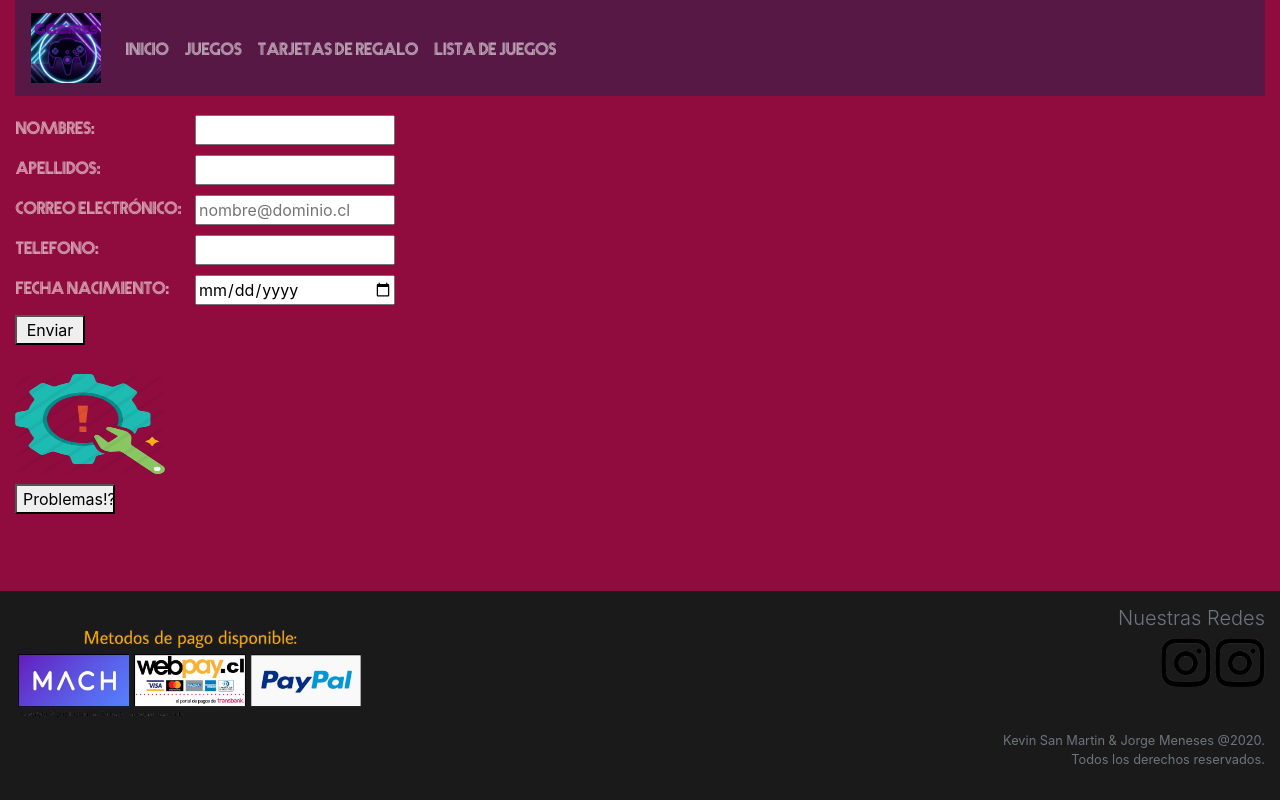
After one commit to JorgeMenesesNain/Fase2MenesesSanMartin007, a Django app: page /Aplicacion/formulario/ in a window 1280 px wide. The commit adds this page. Run offline with Django 3.2, Linux system fonts and the light colour scheme; some libraries are stand-ins or nearby versions.

Commit message:
GGames: Entrega Fase 2

```diff
--- a/GGames/Aplicacion/static/css/estilos_inicio.css
+++ b/GGames/Aplicacion/static/css/estilos_inicio.css
@@ -134,3 +134,63 @@ footer {
 #con{
     margin-bottom: 10px;
 }
+/*Formularios*/
+input {
+    float: left;
+    width: 200px;
+    margin-bottom: 10px;
+}
+
+label {
+    font-family: Prisma;
+    color: #ffffff;
+    clear: both;
+    float: left;
+    width: 180px;
+}
+
+button {
+    clear: both;
+    float: left;
+    width: 70px;
+}
+
+.error-control {
+    border: 1px solid rgb(255, 255, 0);
+}
+
+label.error {
+    color: rgb(200, 255, 0);
+    width: 300px;
+    font-size: 0.8em;
+    margin-top: -5px;
+    margin-bottom: 10px;
+}
+#forma{
+    width: auto;
+}
+#osito{
+    position:relative;
+    margin-top: 10px;
+    margin-bottom: 70px;
+    margin-left: 15px;
+}
+#osito img{
+    width: 150px;
+    height: 100px;
+}
+
+#proble {
+    margin-top: 120px;
+    margin-bottom: 10px;
+    margin-left: -150px;
+    color:#ffffff;
+}
+
+#proble p{
+    display: none;
+}
+
+#prob{
+    width: 100px;
+}
--- a/GGames/Aplicacion/templates/base_generic.html
+++ b/GGames/Aplicacion/templates/base_generic.html
@@ -8,6 +8,7 @@
     <link rel="stylesheet" type="text/css" href="{% static 'css/bootstrap.min.css' %}">
     <link rel="styleSheet" type="text/css" href="{% static 'css/estilos_inicio.css' %}">
     <link rel="styleSheet" type="text/css" href="{% static 'css/estilos_juegos.css' %}">
+    <link rel="stylesheet" type="text/css" href="{% static 'css/estilos_Formularios.css' %}" >
     <link rel="styleSheet" type="text/css" href="{% static 'css/tarjetas.css' %}">
     <script src="https://code.jquery.com/jquery-3.5.1.slim.min.js" integrity="sha384-DfXdz2htPH0lsSSs5nCTpuj/zy4C+OGpamoFVy38MVBnE+IbbVYUew+OrCXaRkfj" crossorigin="anonymous"></script>
     <script src="https://cdn.jsdelivr.net/npm/popper.js@1.16.1/dist/umd/popper.min.js" integrity="sha384-9/reFTGAW83EW2RDu2S0VKaIzap3H66lZH81PoYlFhbGU+6BZp6G7niu735Sk7lN" crossorigin="anonymous"></script>
--- /dev/null
+++ b/GGames/Aplicacion/templates/formulario.html
@@ -0,0 +1,38 @@
+{% extends "base_generic.html" %}
+{% load static %}
+{% block content %}
+    <body>
+        <section id="Forma" class="container-fluid">
+            <article>
+                <div class="row">
+                    <div  class="col-xl-12 col-lg-12 col-md-12 col-sm-12 col-xs-12">
+                        <form id="mi-formulario" action="index.html" >
+
+                            <label>Nombres: </label>
+                            <input type="text" name="nombre" minlength="2" required>
+
+                            <label>Apellidos: </label>
+                            <input type="text" name="apellido" minlength="2" required>
+
+                            <label>Correo Electrónico: </label>
+                            <input type="text" name="email" required placeholder="nombre@dominio.cl">
+
+                            <label>Telefono: </label>
+                            <input type="text" name="fono" minlength="9" required>
+
+                            <label>Fecha Nacimiento: </label>
+                            <input type="date" name="fecha" min="1900-01-01" required>
+
+                            <button id="btn1" >Enviar</button>
+                        </form>
+                    </div>
+                </div>
+            </article>
+        </section>
+        <div id="osito"><img src="{% static 'images/prob.png' %}"></img></div>
+
+        <div id="proble"><button id="prob">Problemas!?</button>
+            <p>Contactanos a este número: +569 5119 8112</p>
+        </div>
+    </body>
+{% endblock %}
--- a/GGames/Aplicacion/urls.py
+++ b/GGames/Aplicacion/urls.py
@@ -6,6 +6,7 @@ urlpatterns = [
     path('',views.index,name='index'),
     path('juegos/',views.juegos,name='juegos'),
     path('tarjetas/',views.tarjetas,name='tarJetas'),
+    path('formulario/',views.formulario,name='formulario'),
     path('ju/',views.JuegoListView.as_view(),name='ju'),
     path('j/<int:pk>',views.JuegoDetailView.as_view(),name='juego-detail'),
     path('compañia/<int:pk>',views.CompañiaDetailView.as_view(), name='compañia-detail'),
--- a/GGames/Aplicacion/views.py
+++ b/GGames/Aplicacion/views.py
@@ -16,6 +16,10 @@ def juegos(request):
 def tarjetas(request):
     return render(
         request,"tarjetas.html")
+
+def formulario(request):
+    return render(
+        request,"formulario.html")
 
 class CompañiaCreate(CreateView):
     model = Compañia
```
Also changed, not shown: GGames/Aplicacion/templates/juegos.html (+6 -6 lines), GGames/Aplicacion/templates/tarjetas.html (+6 -6 lines).
